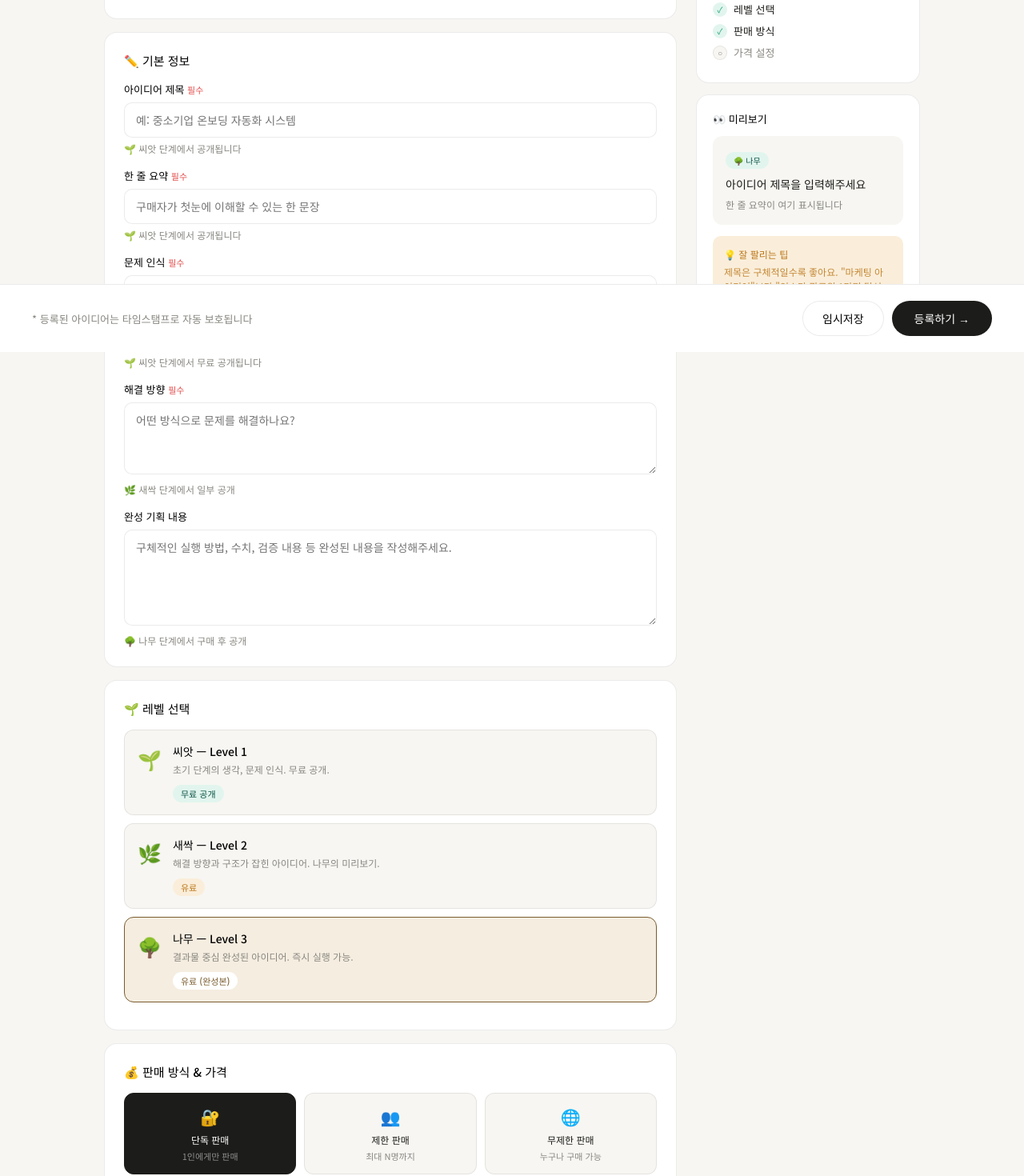
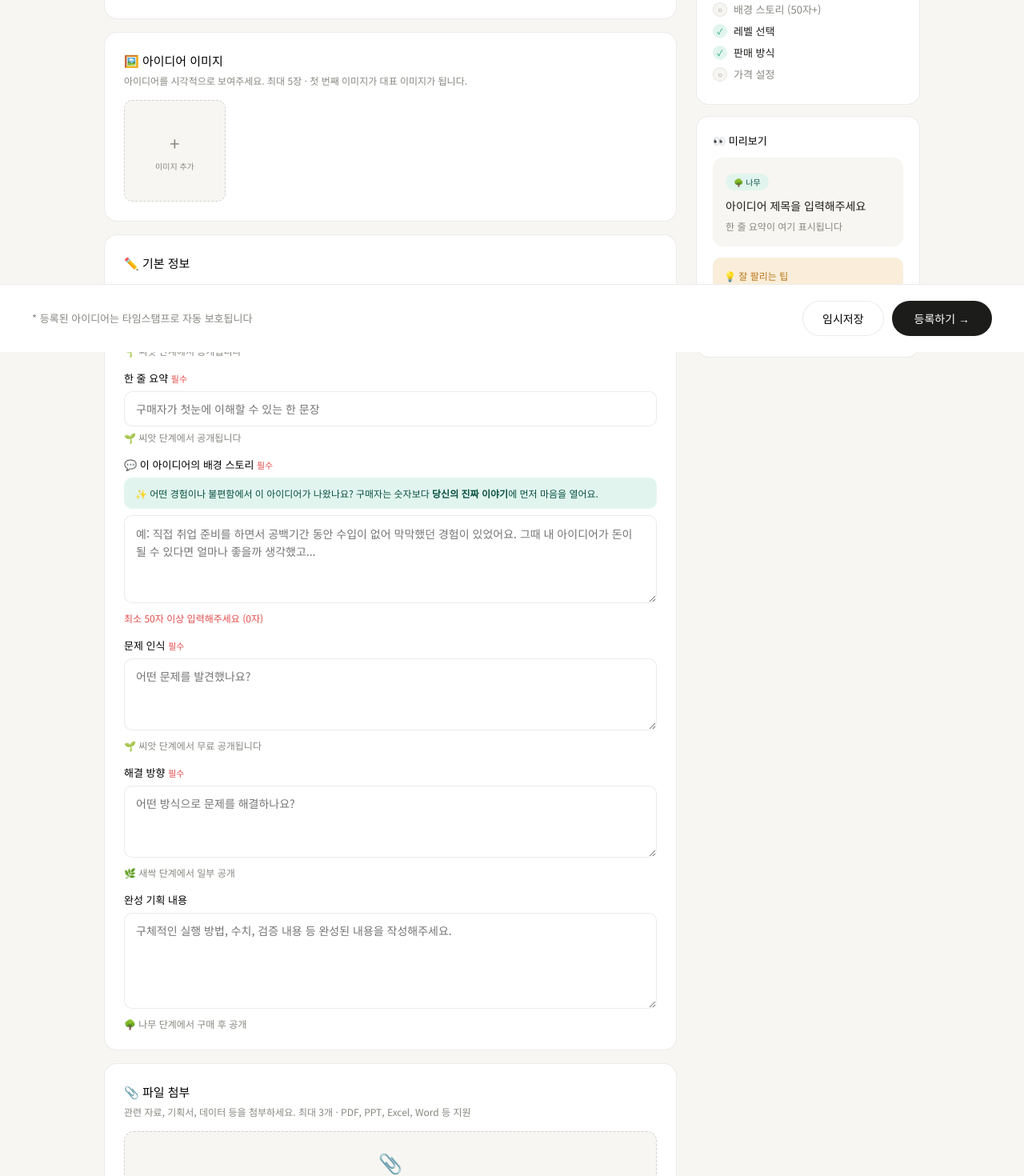
Before and after one commit to reree31-Abzidea/abzidea, a React (Vite) app: page /register in a window 1280 px wide. Shown: the part 360-1830 px from the top of the page at 80% size. Built offline with nearby package versions, Linux system fonts and the light colour scheme.

Commit message:
Update Register.jsx

```diff
--- a/src/pages/Register.jsx
+++ b/src/pages/Register.jsx
@@ -1,4 +1,4 @@
-import React, { useState } from 'react'
+import React, { useState, useRef } from 'react'
 import { useNavigate } from 'react-router-dom'
 
 export default function Register() {
@@ -10,6 +10,11 @@ export default function Register() {
   const [summary, setSummary] = useState('')
   const [price, setPrice] = useState('')
   const [derivToggle, setDerivToggle] = useState(false)
+  const [images, setImages] = useState([])         // 이미지 미리보기 URL 배열
+  const [attachments, setAttachments] = useState([]) // 첨부 파일 목록
+  const [story, setStory] = useState('')            // 아이디어 배경 스토리
+  const imageInputRef = useRef()
+  const fileInputRef = useRef()
 
   const cats = [
     { icon:'💼', name:'비즈니스·사업' },
@@ -34,6 +39,46 @@ export default function Register() {
   const numPrice = parseInt(price.replace(/[^0-9]/g,'')) || 0
   const sellerNet = Math.round(numPrice * 0.7)
 
+  // 이미지 추가 핸들러
+  const handleImageAdd = (e) => {
+    const files = Array.from(e.target.files)
+    if (images.length + files.length > 5) {
+      alert('이미지는 최대 5장까지 등록할 수 있어요.')
+      return
+    }
+    files.forEach(file => {
+      const url = URL.createObjectURL(file)
+      setImages(prev => [...prev, url])
+    })
+  }
+
+  // 이미지 삭제 핸들러
+  const handleImageRemove = (idx) => {
+    setImages(prev => prev.filter((_, i) => i !== idx))
+  }
+
+  // 파일 첨부 핸들러
+  const handleFileAdd = (e) => {
+    const files = Array.from(e.target.files)
+    if (attachments.length + files.length > 3) {
+      alert('파일은 최대 3개까지 첨부할 수 있어요.')
+      return
+    }
+    setAttachments(prev => [...prev, ...files])
+  }
+
+  // 파일 삭제 핸들러
+  const handleFileRemove = (idx) => {
+    setAttachments(prev => prev.filter((_, i) => i !== idx))
+  }
+
+  // 파일 크기 포맷
+  const formatSize = (bytes) => {
+    if (bytes < 1024) return bytes + 'B'
+    if (bytes < 1024 * 1024) return (bytes / 1024).toFixed(1) + 'KB'
+    return (bytes / (1024 * 1024)).toFixed(1) + 'MB'
+  }
+
   return (
     <div style={{ background:'#f7f6f2', minHeight:'100vh' }}>
       <div style={{ background:'#fff', borderBottom:'0.5px solid rgba(0,0,0,0.08)', padding:'28px 40px' }}>
@@ -56,6 +101,32 @@ export default function Register() {
             </div>
           </div>
 
+          {/* ✅ 새로 추가: 이미지 등록 섹션 */}
+          <div style={{ background:'#fff', borderRadius:16, border:'0.5px solid rgba(0,0,0,0.08)', padding:24, marginBottom:16 }}>
+            <div style={{ fontSize:15, fontWeight:500, marginBottom:6 }}>🖼️ 아이디어 이미지</div>
+            <div style={{ fontSize:12, color:'#888780', marginBottom:16 }}>아이디어를 시각적으로 보여주세요. 최대 5장 · 첫 번째 이미지가 대표 이미지가 됩니다.</div>
+
+            {/* 이미지 그리드 (인스타그램 스타일) */}
+            <div style={{ display:'grid', gridTemplateColumns:'repeat(5,1fr)', gap:8 }}>
+              {images.map((url, idx) => (
+                <div key={idx} style={{ position:'relative', aspectRatio:'1', borderRadius:10, overflow:'hidden', border:'0.5px solid rgba(0,0,0,0.08)' }}>
+                  <img src={url} alt="" style={{ width:'100%', height:'100%', objectFit:'cover' }} />
+                  {idx === 0 && (
+                    <div style={{ position:'absolute', top:5, left:5, background:'#1D9E75', color:'#fff', fontSize:9, fontWeight:600, padding:'2px 7px', borderRadius:100 }}>대표</div>
+                  )}
+                  <button onClick={() => handleImageRemove(idx)} style={{ position:'absolute', top:5, right:5, width:20, height:20, borderRadius:'50%', background:'rgba(0,0,0,0.55)', color:'#fff', border:'none', cursor:'pointer', fontSize:12, display:'flex', alignItems:'center', justifyContent:'center', lineHeight:1 }}>×</button>
+                </div>
+              ))}
+              {images.length < 5 && (
+                <div onClick={() => imageInputRef.current.click()} style={{ aspectRatio:'1', borderRadius:10, border:'1.5px dashed rgba(0,0,0,0.15)', display:'flex', flexDirection:'column', alignItems:'center', justifyContent:'center', cursor:'pointer', background:'#f7f6f2', gap:6 }}>
+                  <div style={{ fontSize:22, color:'#888780' }}>+</div>
+                  <div style={{ fontSize:10, color:'#888780' }}>이미지 추가</div>
+                </div>
+              )}
+            </div>
+            <input ref={imageInputRef} type="file" accept="image/*" multiple style={{ display:'none' }} onChange={handleImageAdd} />
+          </div>
+
           {/* 기본 정보 */}
           <div style={{ background:'#fff', borderRadius:16, border:'0.5px solid rgba(0,0,0,0.08)', padding:24, marginBottom:16 }}>
             <div style={{ fontSize:15, fontWeight:500, marginBottom:16 }}>✏️ 기본 정보</div>
@@ -69,6 +140,28 @@ export default function Register() {
                 <div style={{ fontSize:12, color:'#888780', marginTop:5 }}>{field.hint}</div>
               </div>
             ))}
+
+            {/* ✅ 새로 추가: 아이디어 배경 스토리 */}
+            <div style={{ marginBottom:16 }}>
+              <div style={{ fontSize:13, fontWeight:500, marginBottom:7 }}>
+                💬 이 아이디어의 배경 스토리 <span style={{ color:'#E24B4A', fontSize:11 }}>필수</span>
+              </div>
+              <div style={{ background:'#E1F5EE', borderRadius:10, padding:'10px 14px', marginBottom:8, fontSize:12, color:'#085041', lineHeight:1.6 }}>
+                ✨ 어떤 경험이나 불편함에서 이 아이디어가 나왔나요? 구매자는 숫자보다 <strong>당신의 진짜 이야기</strong>에 먼저 마음을 열어요.
+              </div>
+              <textarea
+                value={story}
+                onChange={e => setStory(e.target.value)}
+                placeholder="예: 직접 취업 준비를 하면서 공백기간 동안 수입이 없어 막막했던 경험이 있었어요. 그때 내 아이디어가 돈이 될 수 있다면 얼마나 좋을까 생각했고..."
+                style={{ width:'100%', padding:'11px 14px', border: story.length > 0 && story.length < 50 ? '0.5px solid #E24B4A' : '0.5px solid rgba(0,0,0,0.08)', borderRadius:10, fontSize:14, outline:'none', fontFamily:'inherit', resize:'vertical', minHeight:110, lineHeight:1.6 }}
+              />
+              <div style={{ display:'flex', justifyContent:'space-between', marginTop:5 }}>
+                <div style={{ fontSize:12, color: story.length < 50 ? '#E24B4A' : '#888780' }}>
+                  {story.length < 50 ? `최소 50자 이상 입력해주세요 (${story.length}자)` : `🌱 씨앗 단계에서 무료 공개됩니다 (${story.length}자)`}
+                </div>
+              </div>
+            </div>
+
             <div style={{ marginBottom:16 }}>
               <div style={{ fontSize:13, fontWeight:500, marginBottom:7 }}>문제 인식 <span style={{ color:'#E24B4A', fontSize:11 }}>필수</span></div>
               <textarea placeholder="어떤 문제를 발견했나요?" style={{ width:'100%', padding:'11px 14px', border:'0.5px solid rgba(0,0,0,0.08)', borderRadius:10, fontSize:14, outline:'none', fontFamily:'inherit', resize:'vertical', minHeight:90 }} />
@@ -84,6 +177,40 @@ export default function Register() {
               <textarea placeholder="구체적인 실행 방법, 수치, 검증 내용 등 완성된 내용을 작성해주세요." style={{ width:'100%', padding:'11px 14px', border:'0.5px solid rgba(0,0,0,0.08)', borderRadius:10, fontSize:14, outline:'none', fontFamily:'inherit', resize:'vertical', minHeight:120 }} />
               <div style={{ fontSize:12, color:'#888780', marginTop:5 }}>🌳 나무 단계에서 구매 후 공개</div>
             </div>
+          </div>
+
+          {/* ✅ 새로 추가: 파일 첨부 섹션 */}
+          <div style={{ background:'#fff', borderRadius:16, border:'0.5px solid rgba(0,0,0,0.08)', padding:24, marginBottom:16 }}>
+            <div style={{ fontSize:15, fontWeight:500, marginBottom:6 }}>📎 파일 첨부</div>
+            <div style={{ fontSize:12, color:'#888780', marginBottom:16 }}>관련 자료, 기획서, 데이터 등을 첨부하세요. 최대 3개 · PDF, PPT, Excel, Word 등 지원</div>
+
+            {attachments.length > 0 && (
+              <div style={{ marginBottom:12 }}>
+                {attachments.map((file, idx) => (
+                  <div key={idx} style={{ display:'flex', alignItems:'center', justifyContent:'space-between', padding:'10px 14px', background:'#f7f6f2', borderRadius:10, marginBottom:8, border:'0.5px solid rgba(0,0,0,0.08)' }}>
+                    <div style={{ display:'flex', alignItems:'center', gap:10 }}>
+                      <div style={{ fontSize:20 }}>
+                        {file.name.endsWith('.pdf') ? '📄' : file.name.endsWith('.pptx') || file.name.endsWith('.ppt') ? '📊' : file.name.endsWith('.xlsx') || file.name.endsWith('.xls') ? '📈' : '📁'}
+                      </div>
+                      <div>
+                        <div style={{ fontSize:13, fontWeight:500, color:'#1c1c1a' }}>{file.name}</div>
+                        <div style={{ fontSize:11, color:'#888780' }}>{formatSize(file.size)}</div>
+                      </div>
+                    </div>
+                    <button onClick={() => handleFileRemove(idx)} style={{ background:'none', border:'none', cursor:'pointer', color:'#888780', fontSize:16, padding:'4px 8px' }}>×</button>
+                  </div>
+                ))}
+              </div>
+            )}
+
+            {attachments.length < 3 && (
+              <div onClick={() => fileInputRef.current.click()} style={{ border:'1.5px dashed rgba(0,0,0,0.15)', borderRadius:12, padding:'20px', textAlign:'center', cursor:'pointer', background:'#f7f6f2' }}>
+                <div style={{ fontSize:24, marginBottom:6 }}>📎</div>
+                <div style={{ fontSize:13, color:'#888780' }}>클릭하여 파일 첨부</div>
+                <div style={{ fontSize:11, color:'#aaa', marginTop:4 }}>PDF, PPT, Excel, Word · 파일당 최대 50MB</div>
+              </div>
+            )}
+            <input ref={fileInputRef} type="file" multiple accept=".pdf,.ppt,.pptx,.xls,.xlsx,.doc,.docx,.hwp,.zip" style={{ display:'none' }} onChange={handleFileAdd} />
           </div>
 
           {/* 레벨 선택 */}
@@ -157,13 +284,37 @@ export default function Register() {
         <div>
           <div style={{ background:'#fff', borderRadius:16, border:'0.5px solid rgba(0,0,0,0.08)', padding:20, marginBottom:14 }}>
             <div style={{ fontSize:13, fontWeight:500, marginBottom:14, paddingBottom:10, borderBottom:'0.5px solid rgba(0,0,0,0.08)' }}>📋 등록 체크리스트</div>
-            {[['카테고리 선택', !!cat],['아이디어 제목', !!title],['한 줄 요약', !!summary],['레벨 선택', true],['판매 방식', true],['가격 설정', !!price]].map(([label, done]) => (
+            {[
+              ['카테고리 선택', !!cat],
+              ['아이디어 제목', !!title],
+              ['한 줄 요약', !!summary],
+              ['배경 스토리 (50자+)', story.length >= 50],
+              ['레벨 선택', true],
+              ['판매 방식', true],
+              ['가격 설정', !!price],
+            ].map(([label, done]) => (
               <div key={label} style={{ display:'flex', alignItems:'center', gap:8, fontSize:13, marginBottom:8 }}>
                 <div style={{ width:18, height:18, borderRadius:'50%', background: done ? '#E1F5EE' : '#f7f6f2', color: done ? '#1D9E75' : '#888780', display:'flex', alignItems:'center', justifyContent:'center', fontSize:10, border: done ? 'none' : '0.5px solid rgba(0,0,0,0.08)' }}>{done ? '✓' : '○'}</div>
                 <span style={{ color: done ? '#1c1c1a' : '#888780' }}>{label}</span>
               </div>
             ))}
           </div>
+
+          {/* 이미지 미리보기 (등록된 경우) */}
+          {images.length > 0 && (
+            <div style={{ background:'#fff', borderRadius:16, border:'0.5px solid rgba(0,0,0,0.08)', padding:20, marginBottom:14 }}>
+              <div style={{ fontSize:13, fontWeight:500, marginBottom:12 }}>🖼️ 이미지 미리보기</div>
+              <img src={images[0]} alt="대표 이미지" style={{ width:'100%', borderRadius:10, objectFit:'cover', aspectRatio:'1' }} />
+              {images.length > 1 && (
+                <div style={{ display:'grid', gridTemplateColumns:'repeat(4,1fr)', gap:5, marginTop:5 }}>
+                  {images.slice(1).map((url, idx) => (
+                    <img key={idx} src={url} alt="" style={{ width:'100%', borderRadius:6, objectFit:'cover', aspectRatio:'1' }} />
+                  ))}
+                </div>
+              )}
+            </div>
+          )}
+
           <div style={{ background:'#fff', borderRadius:16, border:'0.5px solid rgba(0,0,0,0.08)', padding:20, position:'sticky', top:80 }}>
             <div style={{ fontSize:13, fontWeight:500, marginBottom:12 }}>👀 미리보기</div>
             <div style={{ background:'#f7f6f2', borderRadius:12, padding:16 }}>
```
